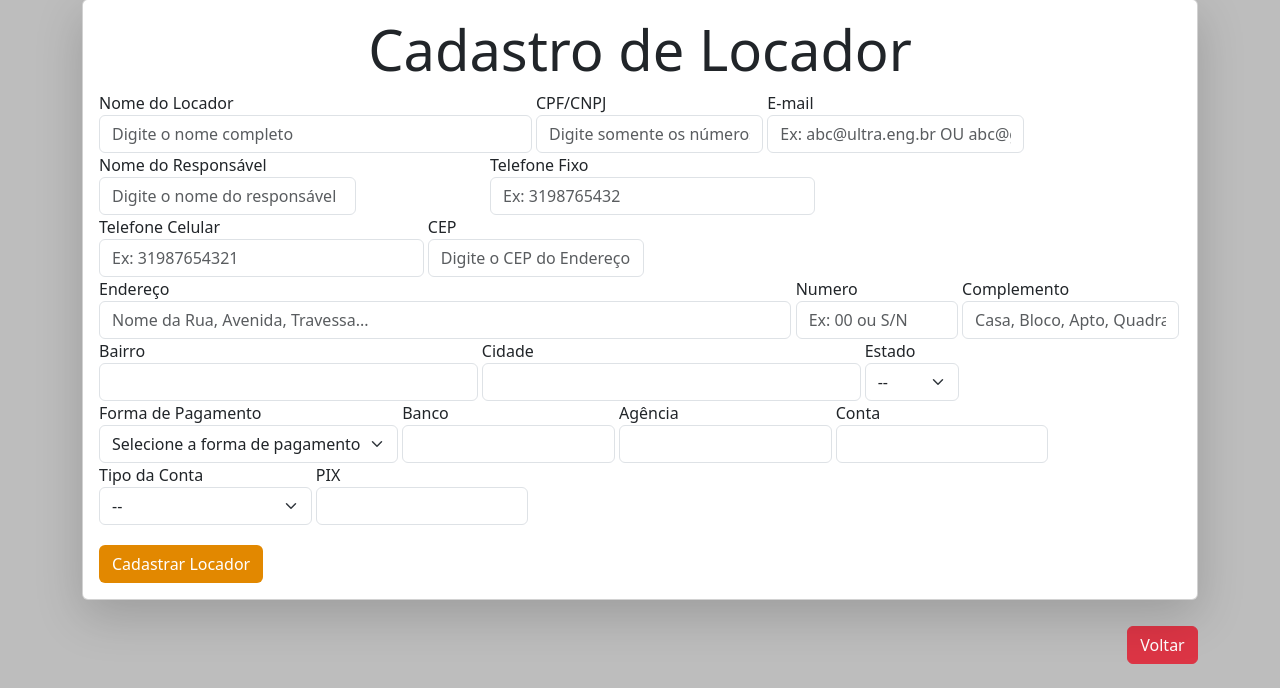
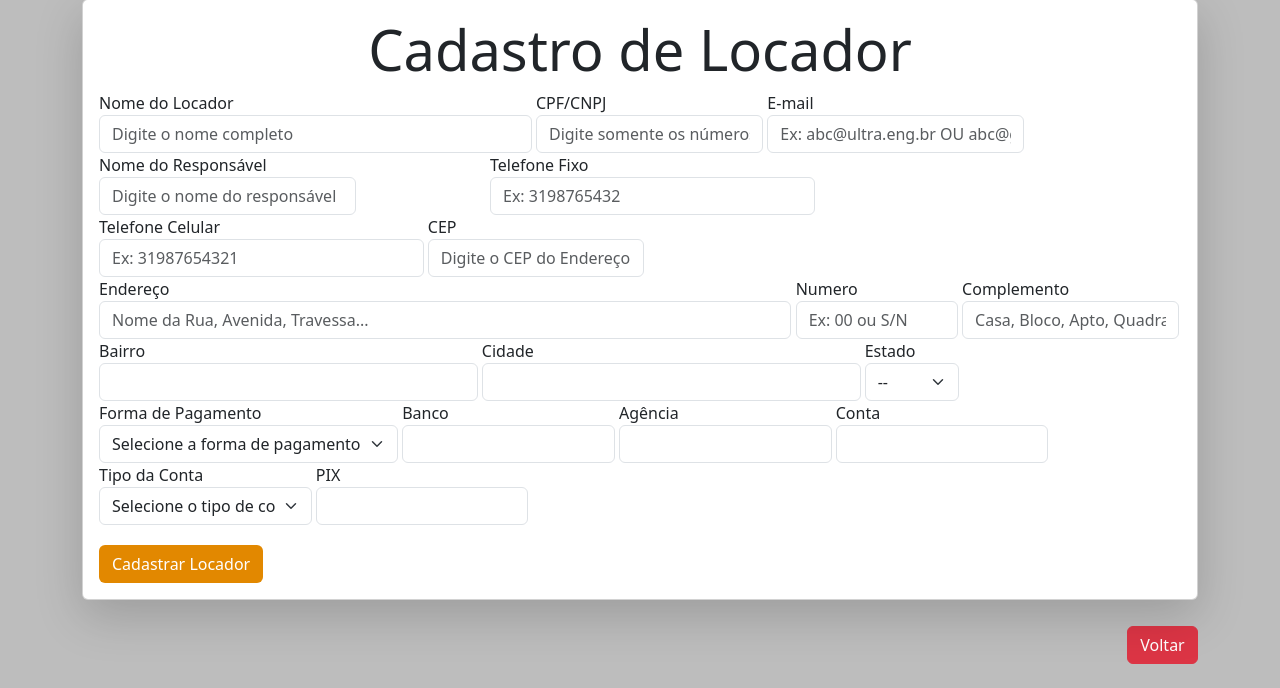
Before and after one commit to kalkslucas/controle-locacao, a PHP site: page /form-cadastrar-locador.php in a window 1280 px wide. Shown: the part 157-845 px from the top of the page. Run offline with PHP 8.4, Linux system fonts and the light colour scheme; the visitor is signed in with stand-in values (Sample User, id 1); data that the repository does not hold is empty.

Commit message:
upgrade: titulo da seleção "tipo de conta" no cadastro locador"

```diff
--- a/form-cadastrar-locador.php
+++ b/form-cadastrar-locador.php
@@ -286,7 +286,7 @@ if(isset($_SESSION['idusuario']) && !empty( $_SESSION['idusuario'] )):
                           name="tipoConta"
                           id="tipoConta"
                         >
-                          <option value="">--</option>
+                          <option value="">Selecione o tipo de conta</option>
                           <option value="CONTA CORRENTE">Conta Corrente</option>
                           <option value="CONTA POUPANÇA">Conta Poupança</option>
                           <option value="CONTA DE PAGAMENTOS">
```
